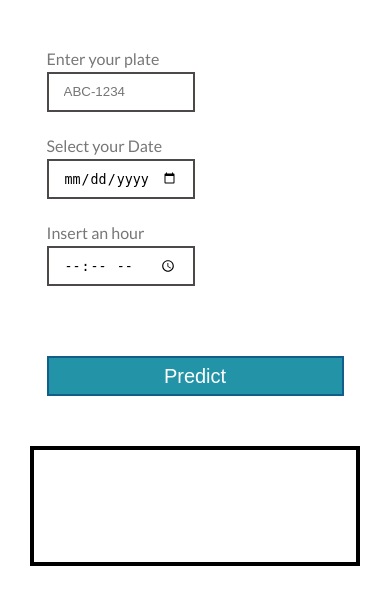
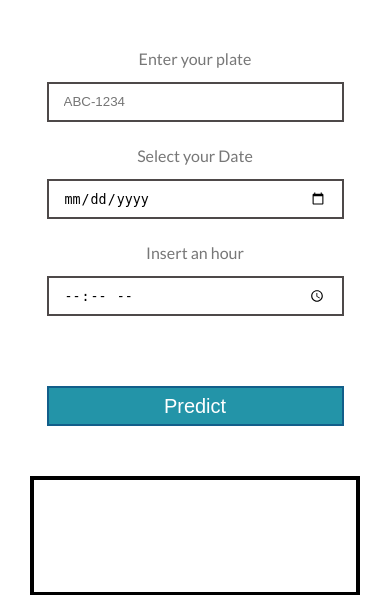
Before and after one commit to len23/Predictor-Pico-y-Placa, a PHP site: page / in a window 390 px wide. Shown: the part 139-734 px from the top of the page. Run offline with PHP 8.4, Linux system fonts and the light colour scheme.

Commit message:
Mobile Fixes

```diff
--- a/resources/css/styles.css
+++ b/resources/css/styles.css
@@ -84,9 +84,12 @@ form .cont-labels input {
   }
   form .cont-labels{
     flex-direction: column;
+    text-align: center;
   }
   form .cont-labels input {
     height: 40px;
+    width: 100%;
+    margin-top: 10px;
   }
   .container-predict{
     height: 120px;
```
